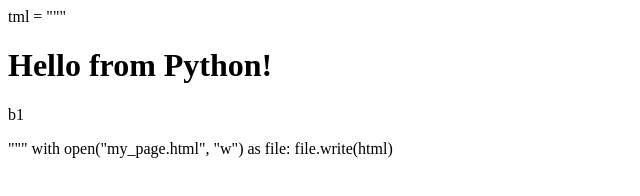
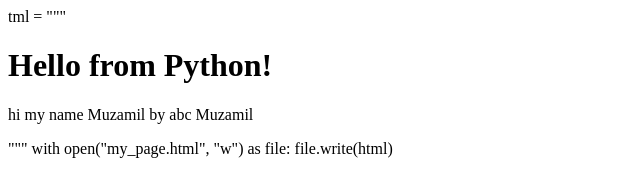
Before and after one commit to muzamilakram443/Muzamilakram, a plain HTML site: page index.html in a window 1280 px wide. Shown: the whole page, without its empty margins (0-640 px from the left). Drawn offline with Linux system fonts and the light colour scheme.

Commit message:
Update index.html

```diff
--- a/index.html
+++ b/index.html
@@ -3,7 +3,7 @@
   <head><title>My Page</title></head>
   <body>
     <h1>Hello from Python!</h1>
-    <p>b1</p>
+    <p>hi my name Muzamil by abc Muzamil</p>
   </body>
 </html>
 """
```
